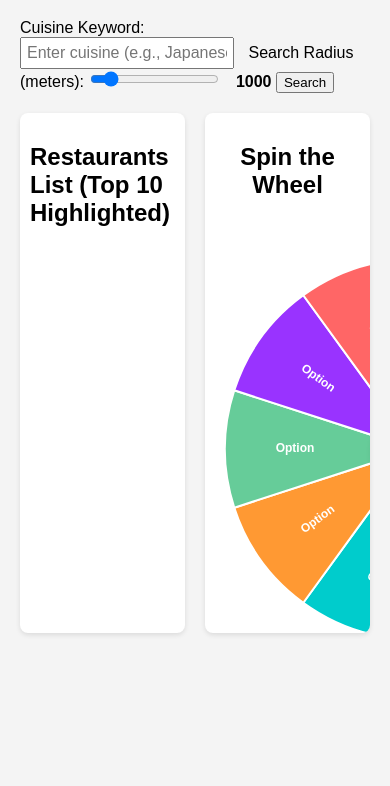
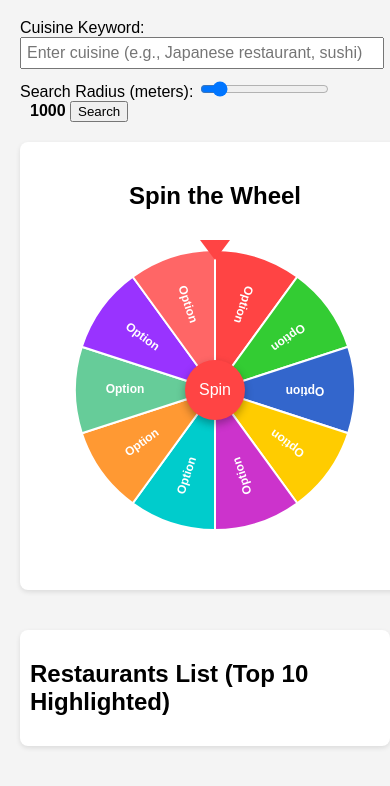
Before and after one commit to cysyiu/Food-Wheel, a plain HTML site: page index.html in a window 390 px wide. Shown: the part 61-847 px from the top of the page. Drawn offline with nearby package versions, Linux system fonts and the light colour scheme; some packages are replaced by stand-ins of ours.

Commit message:
Update styles.css

```diff
--- a/styles.css
+++ b/styles.css
@@ -168,3 +168,64 @@ li.highlighted {
 #directions-link:hover {
     background-color: #0056b3;
 }
+
+@media (max-width: 768px) {
+    .content {
+        flex-direction: column;
+    }
+    .wheel-container {
+        order: -1; /* Move wheel-container to the top */
+        height: auto;
+        width: 100%;
+        margin-bottom: 20px;
+        padding: 20px; /* Ensure enough padding for containment */
+    }
+    .list-container {
+        height: auto;
+        width: 100%;
+        margin-bottom: 20px;
+    }
+    .wheel-group {
+        width: 100%;
+        max-width: 300px; /* Constrain max size */
+        aspect-ratio: 1 / 1; /* Maintain square shape */
+        height: auto;
+        margin: 30px auto;
+        position: relative;
+    }
+    #wheel {
+        width: 100%;
+        height: 100%;
+        position: absolute;
+        top: 50%;
+        left: 50%;
+        transform: translate(-50%, -50%); /* Keep centered */
+    }
+    #spin-btn {
+        position: absolute;
+        top: 50%;
+        left: 50%;
+        transform: translate(-50%, -50%); /* Center in wheel */
+        margin: 0;
+        width: 60px; /* Smaller for mobile */
+        height: 60px;
+        font-size: 16px;
+    }
+    #spin-btn:hover {
+        transform: translate(-50%, -50%) scale(1.1);
+    }
+    .pointer {
+        position: absolute;
+        top: 0;
+        left: 50%;
+        transform: translateX(-50%);
+        z-index: 10;
+    }
+    .controls input[type="text"] {
+        width: 100%;
+        margin-bottom: 10px;
+    }
+    #directions-link {
+        width: 100%;
+    }
+}
```
